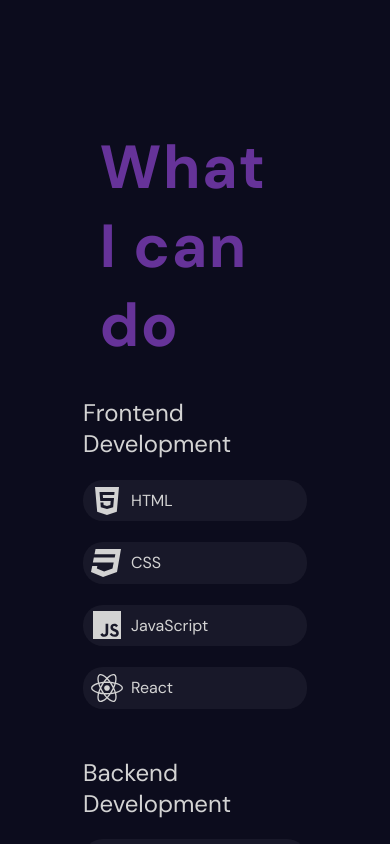
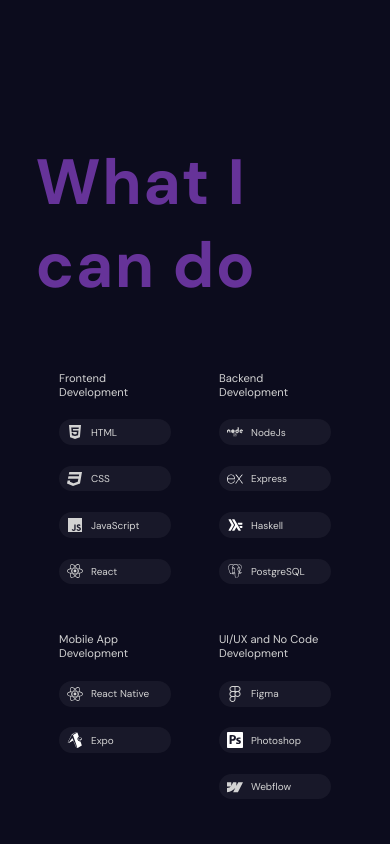
Before and after one commit to archiKumari/my_portfolio, a React (Create React App) app: page / in a window 390 px wide. Shown: the part 1640-2484 px from the top of the page. Built offline with nearby package versions, Linux system fonts and the light colour scheme.

Commit message:
Skills section added for responsiveness

```diff
--- a/src/Components/SkillsSection/SkillsSection.jsx
+++ b/src/Components/SkillsSection/SkillsSection.jsx
@@ -1,5 +1,5 @@
 import React from "react";
-import "./SkillsSection.css";
+import "./SkillsSection.scss";
 import { motion } from "framer-motion";
 
 import { FontAwesomeIcon } from "@fortawesome/react-fontawesome";
--- a/src/Components/SkillsSection/SkillsSection.css
+++ b/src/Components/SkillsSection/SkillsSection.scss
@@ -1,17 +1,41 @@
+@import "../../App.scss";
+
 .skill-container {
   height: 100%;
-  width: 90%;
+  max-width: 90%;
   margin: auto;
   padding: 5rem;
   gap: 2rem;
   display: flex;
   flex-direction: column;
+  overflow: scroll;
+
+  @include mobile {
+    gap: 1rem;
+    padding: 1rem;
+    justify-content: center;
+    align-items: center;
+  }
+
+  @include tablet {
+    gap: 4rem;
+    justify-content: center;
+    align-items: center;
+  }
 
   h2 {
     color: rebeccapurple;
     text-align: left;
     font-size: 3.8rem;
     letter-spacing: 1.5px;
+
+    @include tablet {
+      font-size: 2rem;
+    }
+
+    @include tablet {
+      font-size: 4rem;
+    }
   }
 
   .inner-container {
@@ -21,6 +45,13 @@
     justify-content: center;
     gap: 3rem;
 
+    @include mobile {
+      gap: 2rem;
+    }
+
+    @include tablet {
+      gap: 3rem;
+    }
     .icon-row {
       display: flex;
       flex-direction: column;
@@ -29,6 +60,10 @@
       height: 100%;
       width: 14rem;
 
+      @include mobile {
+        width: 7rem;
+      }
+
       .overlay {
         position: absolute;
         width: 100%;
@@ -36,7 +71,7 @@
         display: flex;
         justify-content: center;
         align-items: center;
-        background-color: rgba(255, 255, 255, 0.5);
+        background-color: rgba(255, 255, 255, 0.2);
         border-radius: 0.5rem;
 
         button {
@@ -54,6 +89,10 @@
       h3 {
         font-size: 1.5rem;
         font-weight: normal;
+
+        @include mobile {
+          font-size: 0.7rem;
+        }
       }
 
       .icon-container {
@@ -68,10 +107,19 @@
         svg {
           width: 2rem;
           height: 2rem;
+
+          @include mobile {
+            width: 1rem;
+            height: 1rem;
+          }
         }
 
         span {
           font-size: 16px;
+
+          @include mobile {
+            font-size: 10px;
+          }
         }
       }
     }
```
